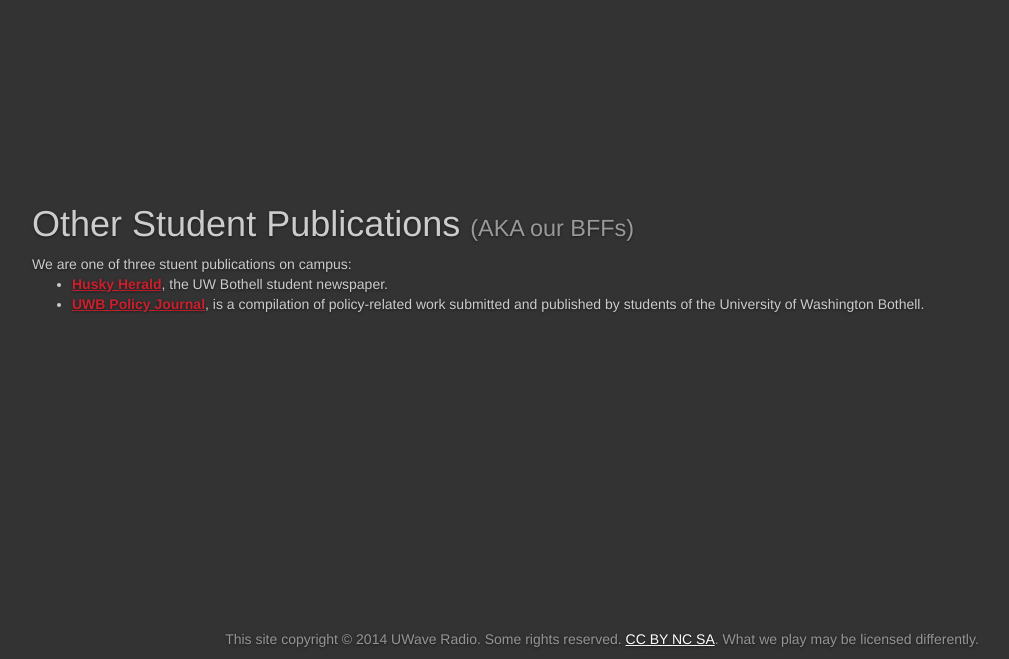
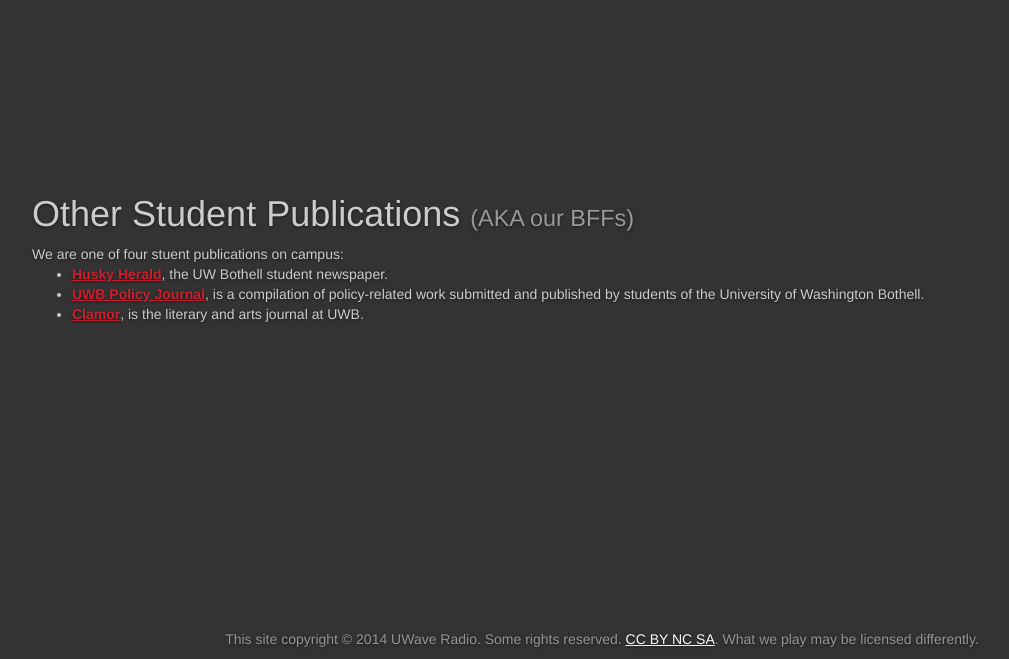
Before and after one commit to UWave/uwave.fm, a PHP site: page /studentpublications.php in a window 1280 px wide. Shown: the part 141-800 px from the top of the page, without its empty margins (38-1047 px from the left). Run offline with PHP 8.4, Linux system fonts and the light colour scheme; some libraries are stand-ins or nearby versions.

Commit message:
Oh yeah clamor is cool

```diff
--- a/studentpublications.php
+++ b/studentpublications.php
@@ -1,10 +1,11 @@
 <?php require('head.php'); ?>
                 <div class="content container">
                     <h1>Other Student Publications <small>(AKA our BFFs)</small></h1>
-                    We are one of three stuent publications on campus:
+                    We are one of four stuent publications on campus:
                     <ul>
                       <li><b><a href="http://www.huskyherald.com/" target="_blank" class="red">Husky Herald</a></b>, the UW Bothell student newspaper.</li>
                       <li><b><a href="http://uwbpolicyjournal.com/" target="_blank" class="red">UWB Policy Journal</a></b>, is a compilation of policy-related work submitted and published by students of the University of Washington Bothell.</li>
+                      <li><b><a href="http://clamor-journal.com/" target="_blank" class="red">Clamor</a></b>, is the literary and arts journal at UWB.</li>
                     </ul>
                 </div>
                 <?php if(!isset($_GET['contentonly'])) {?>
```
